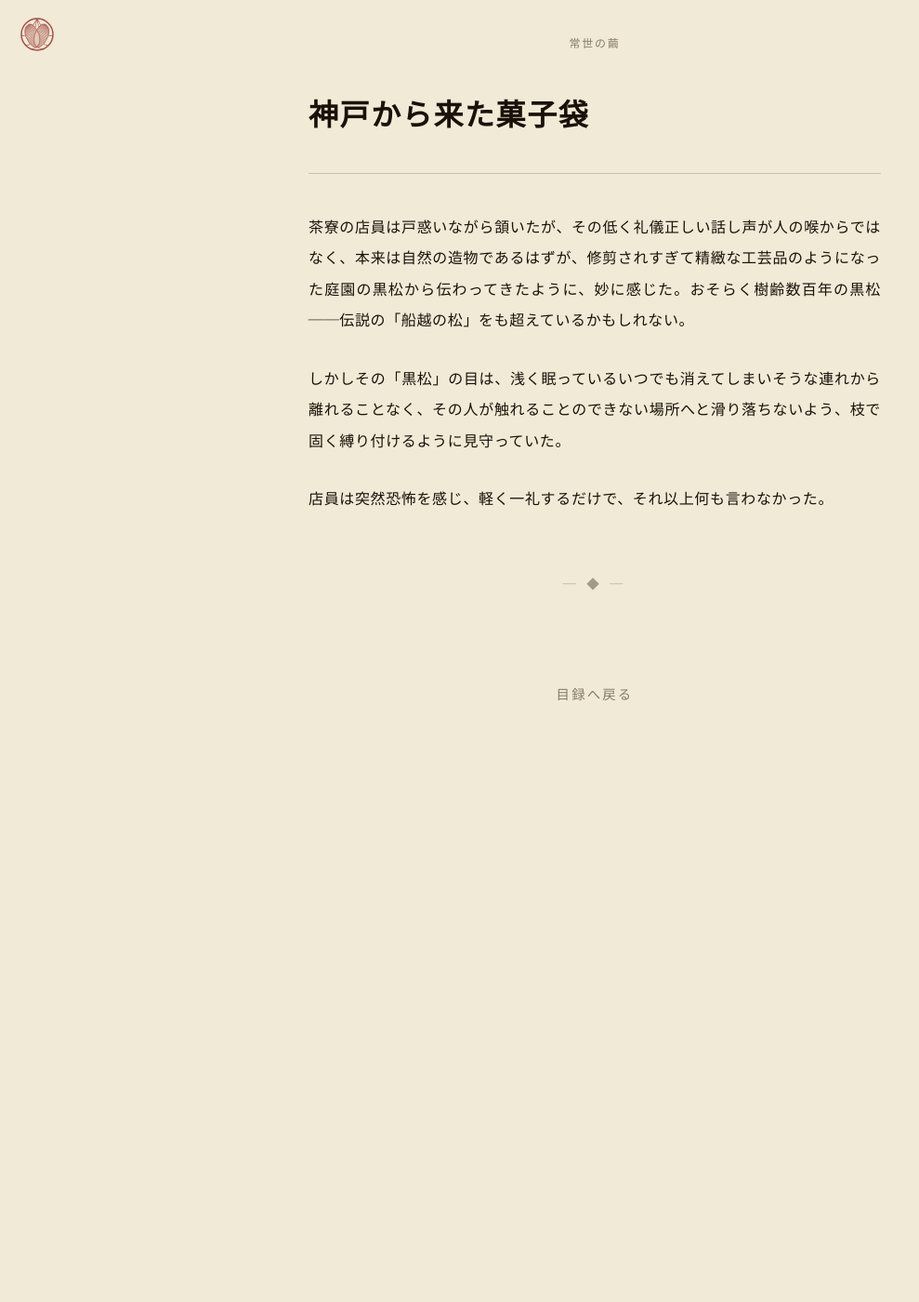
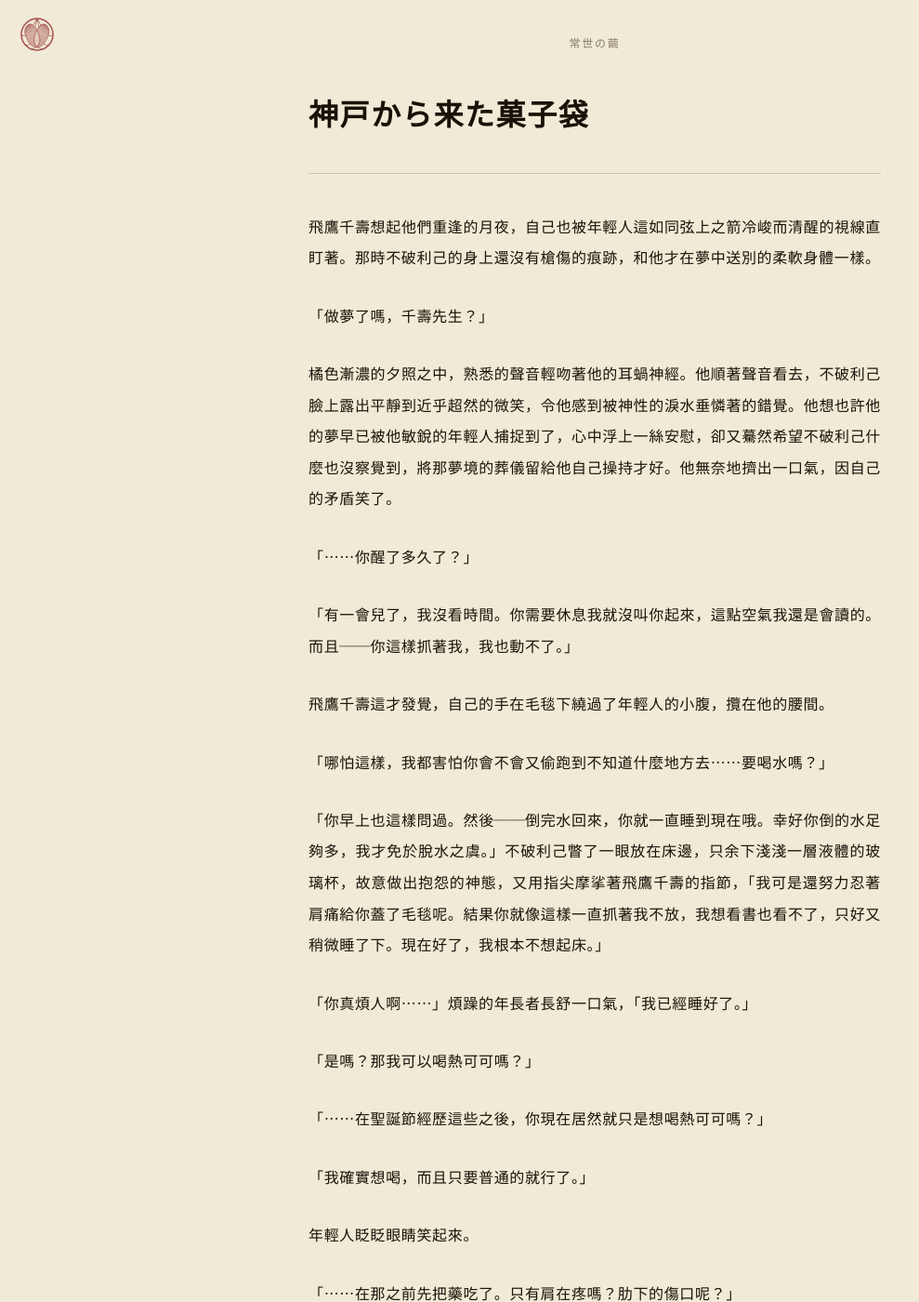
Before and after one commit to AriaYura/eternalnessstudy, a Jekyll site: the page built from posts/kobe-cake.md, in a window 1280 px wide and 1400 px high. Shown: the whole window at 93% size, without its empty margins (0-989 px from the left). Built offline with Jekyll 4.4.1, drawn with Linux system fonts in a browser that asks for light colours; some web fonts are replaced; some of the changed text lies outside the part shown.

Commit message:
change article sample

```diff
--- a/posts/kobe-cake.md
+++ b/posts/kobe-cake.md
@@ -4,8 +4,50 @@ title: 神戸から来た菓子袋
 permalink: /posts/kobe-cake/
 ---
 
-茶寮の店員は戸惑いながら頷いたが、その低く礼儀正しい話し声が人の喉からではなく、本来は自然の造物であるはずが、修剪されすぎて精緻な工芸品のようになった庭園の黒松から伝わってきたように、妙に感じた。おそらく樹齢数百年の黒松——伝説の「船越の松」をも超えているかもしれない。
+飛鷹千壽想起他們重逢的月夜，自己也被年輕人這如同弦上之箭冷峻而清醒的視線直盯著。那時不破利己的身上還沒有槍傷的痕跡，和他才在夢中送別的柔軟身體一樣。
 
-しかしその「黒松」の目は、浅く眠っているいつでも消えてしまいそうな連れから離れることなく、その人が触れることのできない場所へと滑り落ちないよう、枝で固く縛り付けるように見守っていた。
+「做夢了嗎，千壽先生？」
 
-店員は突然恐怖を感じ、軽く一礼するだけで、それ以上何も言わなかった。
+橘色漸濃的夕照之中，熟悉的聲音輕吻著他的耳蝸神經。他順著聲音看去，不破利己臉上露出平靜到近乎超然的微笑，令他感到被神性的淚水垂憐著的錯覺。他想也許他的夢早已被他敏銳的年輕人捕捉到了，心中浮上一絲安慰，卻又驀然希望不破利己什麼也沒察覺到，將那夢境的葬儀留給他自己操持才好。他無奈地擠出一口氣，因自己的矛盾笑了。
+
+「⋯⋯你醒了多久了？」
+
+「有一會兒了，我沒看時間。你需要休息我就沒叫你起來，這點空氣我還是會讀的。而且——你這樣抓著我，我也動不了。」
+
+飛鷹千壽這才發覺，自己的手在毛毯下繞過了年輕人的小腹，攬在他的腰間。
+
+「哪怕這樣，我都害怕你會不會又偷跑到不知道什麼地方去⋯⋯要喝水嗎？」
+
+「你早上也這樣問過。然後——倒完水回來，你就一直睡到現在哦。幸好你倒的水足夠多，我才免於脫水之虞。」不破利己瞥了一眼放在床邊，只余下淺淺一層液體的玻璃杯，故意做出抱怨的神態，又用指尖摩挲著飛鷹千壽的指節，「我可是還努力忍著肩痛給你蓋了毛毯呢。結果你就像這樣一直抓著我不放，我想看書也看不了，只好又稍微睡了下。現在好了，我根本不想起床。」
+
+「你真煩人啊⋯⋯」煩躁的年長者長舒一口氣，「我已經睡好了。」
+
+「是嗎？那我可以喝熱可可嗎？」
+
+「⋯⋯在聖誕節經歷這些之後，你現在居然就只是想喝熱可可嗎？」
+
+「我確實想喝，而且只要普通的就行了。」
+
+年輕人眨眨眼睛笑起來。
+
+「⋯⋯在那之前先把藥吃了。只有肩在疼嗎？肋下的傷口呢？」
+
+「別用這種命令小孩子的語氣說話嘛，我還是能顧好自己的身體狀況的。啊，那個杯子⋯⋯」不破利己若無其事地按下了飛鷹千壽即將出口的說教，從床上稍微探起頭，視線越過飛鷹千壽頸肩的弧線，望向書桌上的一對還收在透明包裝盒里，系著紅白絲帶的杯子，想起那是大約一周前他剛出院時，和年長的搭檔在車站商店的櫥窗里看到的聖誕節新品——裝點了小顆草莓、鈴鐺和金色星星的白瓷杯。
+
+「你買了聖誕限定的馬克杯嗎，千壽先生？」
+
+不破利己又慵懶地躺下，撩撥著他年長搭檔的視線。
+
+「⋯⋯買了。」
+
+「雖然晚了一天，但沒關係吧？」
+
+「那我去泡熱可可。是你說普通的就可以哦？」
+
+「今天就喝普通的吧。啊——千壽先生⋯⋯你從昨天開始，吃過東西了嗎？」
+
+「你在擔心嗎？」飛鷹千壽半撐起身，將手撫上他的年輕人溫暖的臉頰。
+
+「我當然是在擔心呀。我現在這樣，可沒辦法照顧你。」
+
+「我沒吃。所以——」飛鷹千壽揉了下年輕人的臉，「我會在我那份熱可可里加滿棉花糖，還會吃掉剩下的草莓。」
```
